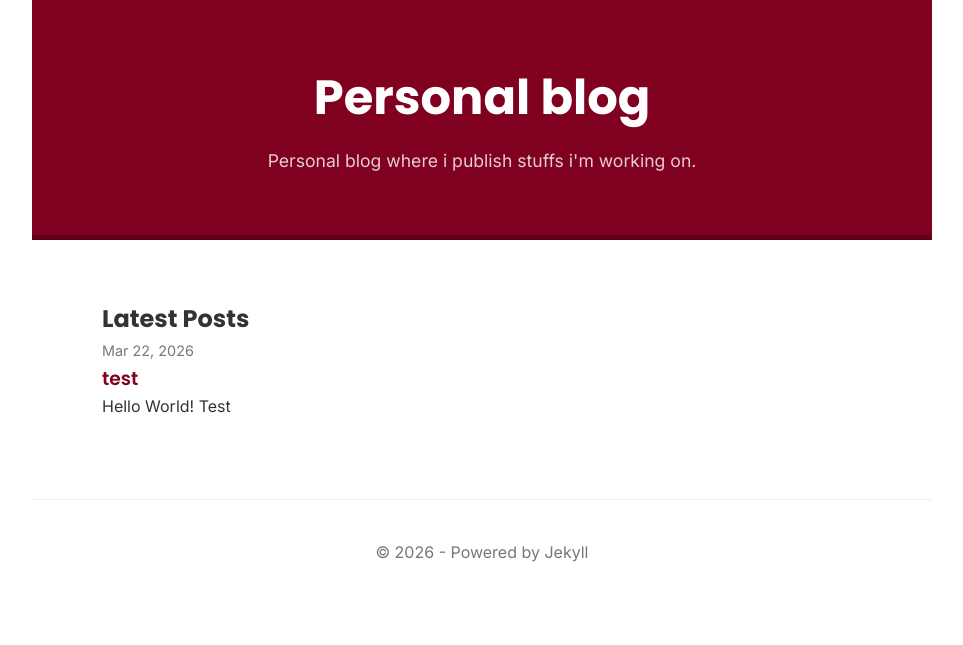
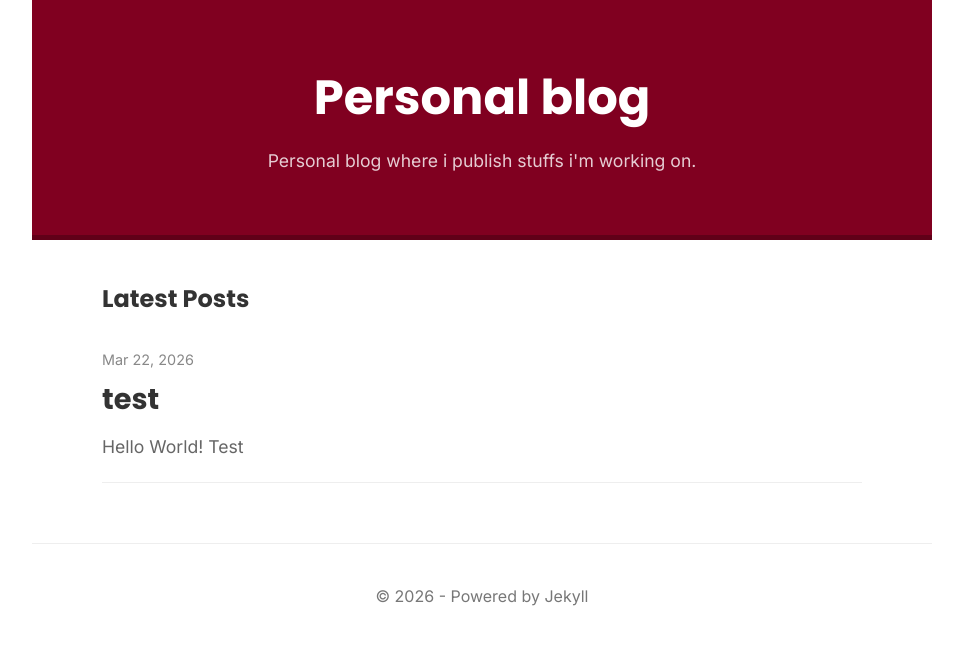
Before and after one commit to davidenetti/davidenetti.github.io, a Jekyll site: the page built from index.html, in a window 1280 px wide. Shown: the top 645 px of the page, without its empty margins (158-1121 px from the left). Built offline with Jekyll 4.4.1, drawn with Linux system fonts in a browser that asks for light colours.

Commit message:
Update style.scss

```diff
--- a/assets/css/style.scss
+++ b/assets/css/style.scss
@@ -54,32 +54,43 @@ h1, h2, h3 {
     margin-top: 10px;
 }
 
-.content {
-    padding: 20px 0;
+.post-list {
+    margin-top: 30px;
 }
 
-.content ul {
-    list-style: none;
-    padding: 0;
+.post-item {
+    margin-bottom: 40px;
+    padding-bottom: 20px;
+    border-bottom: 1px solid #eee; // Linea di separazione sottile
 }
 
-.content li {
-    margin-bottom: 10px;
+.post-meta {
+    font-size: 0.9rem;
+    color: #888;
+    display: block;
+    margin-bottom: 5px;
 }
 
-.content a {
-    text-decoration: none;
-    color: #800020;
-    font-weight: 500;
+.post-title {
+    margin-top: 0;
+    margin-bottom: 10px;
+    font-size: 1.8rem;
+
+    a {
+        text-decoration: none;
+        color: #333; // Titolo scuro
+        transition: color 0.2s ease;
+
+        &:hover {
+            color: $primary-color; // Vira al bordò solo al passaggio
+        }
+    }
 }
 
-.content a:hover {
-    text-decoration: underline;
-}
-
-.content span {
-    color: #777;
-    font-size: 0.9rem;
+.post-excerpt {
+    color: #666;
+    font-size: 1.1rem;
+    line-height: 1.7;
 }
 
 .main-footer {
```
